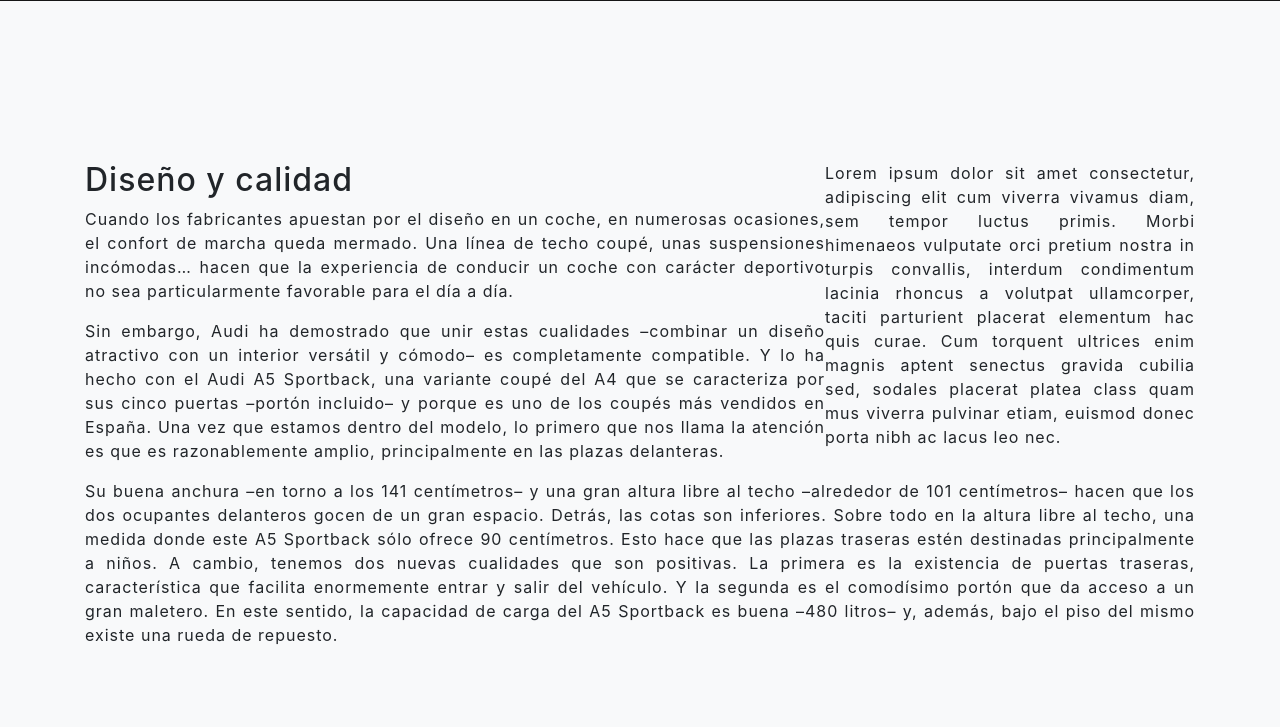
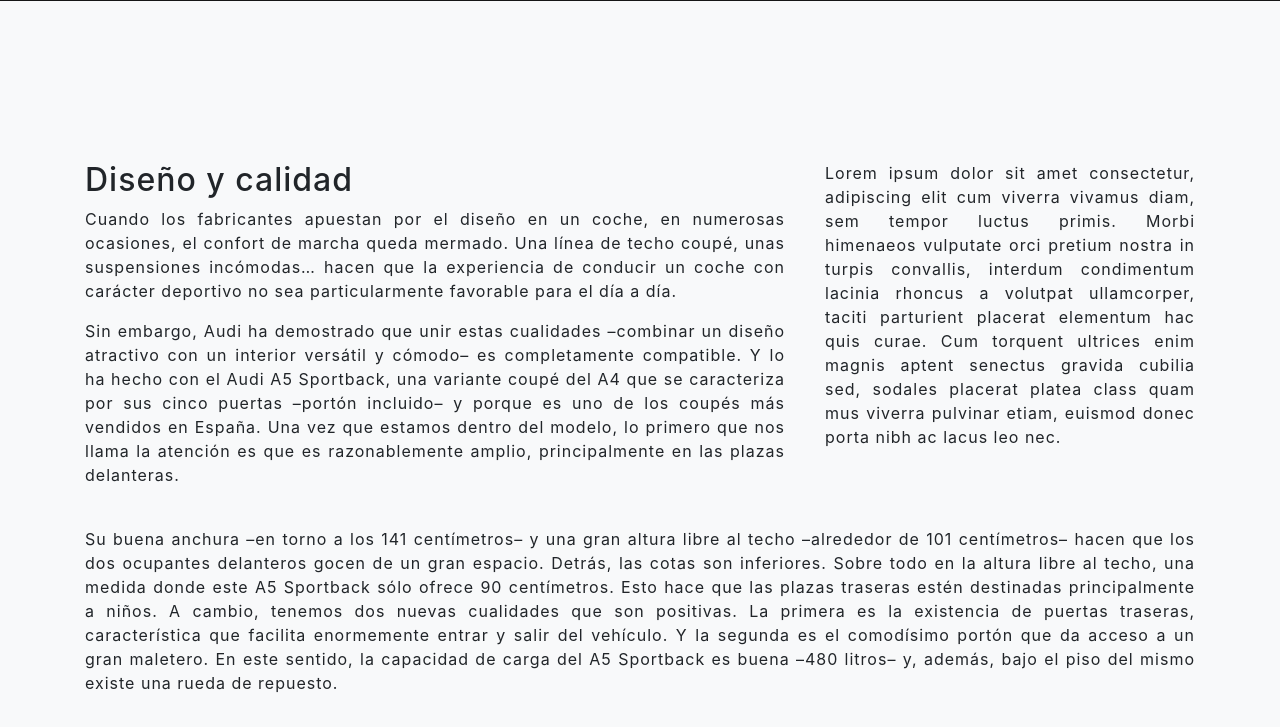
Before and after one commit to jchicano/mundocoches, a PHP site: page /analisis/analisis-a5-sportback.php in a window 1280 px wide. Shown: the part 799-1526 px from the top of the page. Run offline with PHP 8.4, Linux system fonts and the light colour scheme.

Commit message:
Creadas clases para el analisis del A5

```diff
--- a/css/estilos.css
+++ b/css/estilos.css
@@ -2,3 +2,12 @@
 .btnSubscribe{
 
 }
+
+/* === SEPARACIÓN A LA DERECHA DEL TEXTO RESPECTO A LA COLUMNA === */
+.contenedor-izda{
+    padding-right: 40px !important;
+}
+
+.caja-texto{
+    margin: 0 0 40px;
+}
```
